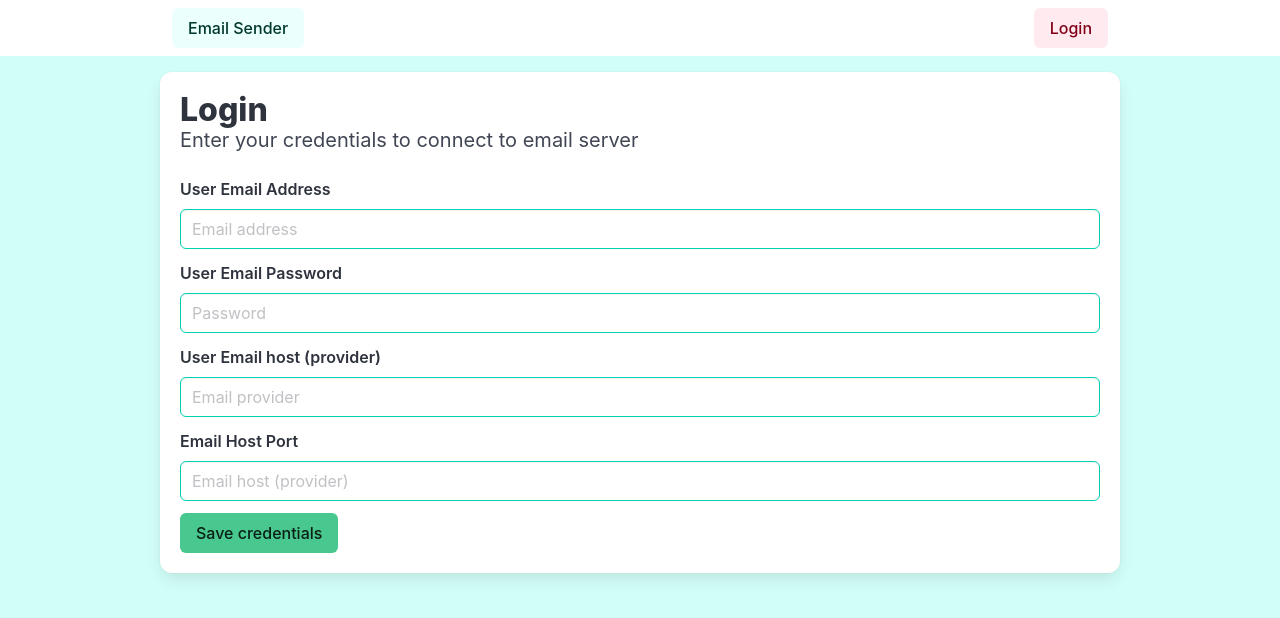
After one commit to MaxUlianov/emailAppDjangoV2, a Django app: page /email_sender/login_form in a window 1280 px wide. The commit adds this page. Shown: the top 618 px of the page. Run offline with Django 4.2, Linux system fonts and the light colour scheme; parts of the project's set-up code (start-up, migrations or seed data) failed here and were passed over; some libraries are stand-ins or nearby versions.

Commit message:
Implemented adding, checking and erasing user email credentials with .env file, besides defaults from app setup; added user credentials views and HTML templates; slightly edited other templates

```diff
--- a/email_sender_app/forms.py
+++ b/email_sender_app/forms.py
@@ -1,40 +1,62 @@
 from django import forms
 from email_sender_app.tasks import send_email_task
+
+
+LINE_INPUT_FIELD_CLASS = "input is-primary"
+TEXTAREA_FIELD_CLASS = "textarea is-primary is-normal"
 
 
 class EmailDataForm(forms.Form):
     address = forms.EmailField(label="Email Address", widget=forms.EmailInput(attrs={
         "placeholder": "Enter email address",
-        "class": "input is-primary"
+        "class": LINE_INPUT_FIELD_CLASS
         })
     )
     subject = forms.CharField(
         label="Email Text", widget=forms.Textarea(attrs={
             "placeholder": "Email subject",
-            "class": "input is-primary"
-        })
+            "class": LINE_INPUT_FIELD_CLASS
+        }), required=False
     )
     email_text = forms.CharField(
         label="Email Text", widget=forms.Textarea(attrs={
             "rows": 5,
             "placeholder": "Enter email text",
-            "class": "textarea is-primary is-normal"
+            "class": TEXTAREA_FIELD_CLASS
         })
     )
 
     def send_email(self):
-        send_email_task.delay(recipients=self.cleaned_data["address"],
-                              text_message=self.cleaned_data["email_text"])
+        send_email_task.delay(
+            recipients=self.address,
+            subject=self.subject,
+            email_text=self.email_text,
+        )
 
 
 class EmailHTMLDataForm(EmailDataForm):
+    email_text = forms.CharField(
+        label="Email Text", widget=forms.Textarea(attrs={
+            "rows": 5,
+            "placeholder": "Enter email text",
+            "class": TEXTAREA_FIELD_CLASS
+        }), required=False
+    )
     html_text = forms.CharField(
         label="HTML Contents", widget=forms.Textarea(attrs={
             "rows": 5,
             "placeholder": "Enter html contents",
-            "class": "textarea is-primary is-normal"
+            "class": TEXTAREA_FIELD_CLASS
         })
     )
+
+    def send_email(self):
+        send_email_task.delay(
+            recipients=self.address,
+            subject=self.subject,
+            email_text=self.email_text,
+            html_text=self.html_text
+        )
 
 
 class PreviewHTMLForm(forms.Form):
@@ -42,6 +64,34 @@ class PreviewHTMLForm(forms.Form):
         label="HTML Text", widget=forms.Textarea(attrs={
             "rows": 10,
             "placeholder": "Enter your HTML here to preview",
-            "class": "textarea is-primary is-normal"
+            "class": TEXTAREA_FIELD_CLASS
         })
     )
+
+
+class LoginForm(forms.Form):
+    email = forms.EmailField(
+        label="User Email Address", widget=forms.EmailInput(attrs={
+            "placeholder": "Email address",
+            "class": LINE_INPUT_FIELD_CLASS
+        })
+    )
+    password = forms.CharField(
+        label="User Email Password", widget=forms.PasswordInput(attrs={
+            "placeholder": "Password",
+            "class": LINE_INPUT_FIELD_CLASS
+        })
+    )
+    host = forms.CharField(
+        label="User Email host (provider)", widget=forms.TextInput(attrs={
+            "placeholder": "Email provider",
+            "class": LINE_INPUT_FIELD_CLASS
+        })
+    )
+    port = forms.RegexField(
+        label="Email Host Port", widget=forms.TextInput(attrs={
+            "placeholder": "Email host (provider)",
+            "class": LINE_INPUT_FIELD_CLASS
+        }),
+        regex="^(\d+)$"
+    )
--- a/email_sender_app/templates/email_html_input.html
+++ b/email_sender_app/templates/email_html_input.html
@@ -1,7 +1,7 @@
 {% extends 'base.html' %}
 
 {% block navigation %}
-    {% include "navbar_html_email.html" %}
+    {% include "switch_navbar_html_email.html" %}
 {% endblock navigation %}
 
 {% block content %}
--- a/email_sender_app/templates/email_input.html
+++ b/email_sender_app/templates/email_input.html
@@ -1,7 +1,7 @@
 {% extends 'base.html' %}
 
 {% block navigation %}
-    {% include "navbar_plain_email.html" %}
+    {% include "switch_navbar_plain_email.html" %}
 {% endblock navigation %}
 
 {% block content %}
--- /dev/null
+++ b/email_sender_app/templates/login_form.html
@@ -0,0 +1,40 @@
+{% extends 'base.html' %}
+{% block content %}
+
+    <h1 class="title">Login</h1>
+    <h4 class="subtitle">Enter your credentials to connect to email server</h4>
+
+    <form method="post">
+        {% csrf_token %}
+
+        <div class="field">
+            <label class="label">User Email Address</label>
+            <div class="control">
+              {{ form.email }}
+            </div>
+        </div>
+
+        <div class="field">
+            <label class="label">User Email Password</label>
+            <div class="control">
+              {{ form.password }}
+            </div>
+        </div>
+
+        <div class="field">
+            <label class="label">User Email host (provider)</label>
+            <div class="control">
+              {{ form.host }}
+            </div>
+        </div>
+
+        <div class="field">
+            <label class="label">Email Host Port</label>
+            <div class="control">
+              {{ form.port }}
+            </div>
+        </div>
+        <input class="button is-success" value="Save credentials" type="submit"/>
+    </form>
+
+{% endblock content %}
--- a/email_sender_app/templates/navbar_email_sender.html
+++ b/email_sender_app/templates/navbar_email_sender.html
@@ -1,13 +1,21 @@
 <div class="navbar" style="justify-content: center">
 
   <nav class="navbar" role="navigation" style="width: 75%" aria-label="main navigation">
-    <div class="navbar-brand"></div>
+    <div class="navbar-brand">
+        <div class="navbar-item">
+            <div class="buttons">
+              <a href="/email_sender/" class="button is-primary is-light">
+                Email Sender
+              </a>
+          </div>
+        </div>
+    </div>
 
     <div class="navbar-end">
         <div class="navbar-item">
             <div class="buttons">
-              <a href="/email_sender/login" class="button is-primary is-light">
-                Log in
+              <a href="/email_sender/login_status" class="button is-danger is-light">
+                Login
               </a>
           </div>
         </div>
--- a/email_sender_app/urls.py
+++ b/email_sender_app/urls.py
@@ -1,5 +1,6 @@
 from django.urls import path
-from email_sender_app.views import EmailDataFormView, EmailSendSuccess, EmailHTMLDataFormView, PreviewHTMLFormView
+from email_sender_app.views import EmailDataFormView, EmailSendSuccess, EmailHTMLDataFormView,\
+    PreviewHTMLFormView, LoginView, LoginFormView
 
 app_name = "email_sender_app"
 
@@ -9,4 +10,6 @@ urlpatterns = [
     path('email_sender/email_sender_success/', EmailSendSuccess.as_view(), name='email_send_success'),
     path('email_sender/preview_html/', PreviewHTMLFormView.as_view(), name='preview_html'),
     # path('email_sender/preview_html_view', )
+    path('email_sender/login_status', LoginView.as_view(), name='login_status'),
+    path('email_sender/login_form', LoginFormView.as_view(), name='login_form')
 ]
--- a/email_sender_app/views.py
+++ b/email_sender_app/views.py
@@ -1,10 +1,13 @@
 import logging
 
 from django.shortcuts import render, redirect
-from email_sender_app.forms import EmailDataForm, EmailHTMLDataForm, PreviewHTMLForm
+from email_sender_app.forms import EmailDataForm, EmailHTMLDataForm, PreviewHTMLForm, LoginForm
 from django.views.generic.edit import FormView
-from django.views.generic.base import TemplateView
+from django.views.generic.base import TemplateView, View
 from django.utils.html import format_html
+
+from .sender_credentials import write_user_credentials, user_credentials_available,\
+    read_user_credentials, erase_user_credentials
 
 
 class EmailDataFormView(FormView):
@@ -37,3 +40,46 @@ class PreviewHTMLFormView(FormView):
         html = format_html(form.cleaned_data['html'])
         logging.info(f'cleaned html = {html}')
         return render(self.request, self.html_preview_template, {'html': html})
+
+
+class LoginView(View):
+    def get(self, request):
+        if user_credentials_available():
+            # Render login_status
+            data = read_user_credentials()
+            return render(request, 'login_status.html', {
+                'email': data['email'],
+                'host': data['host'],
+                'port': data['port']
+            })
+        else:
+            # Redirect to login_form
+            return redirect('email_sender_app:login_form')
+
+    def post(self, request):
+        # Delete creds, redirect to login_form
+        erase_user_credentials()
+        return redirect('email_sender_app:login_form')
+
+
+class LoginFormView(View):
+    def get(self, request):
+        # Render login_form
+        form = LoginForm()
+        return render(request, 'login_form.html', {'form': form})
+
+    def post(self, request):
+        form = LoginForm(request.POST)
+        if form.is_valid():
+            email = form.cleaned_data['email']
+            password = form.cleaned_data['password']
+            host = form.cleaned_data['host']
+            port = form.cleaned_data['port']
+
+            write_user_credentials(email, password, host, port)
+
+            # Redirect to login_status
+            return redirect('email_sender_app:login_status')
+        else:
+            # Re-render LoginForm
+            return render(request, 'login_form.html', {'form': form})
```
Also changed, not shown: email_sender_app/sender_credentials.py (added, +52 -0 lines), email_sender_app/tasks.py (+10 -13 lines), email_sender_app/templates/login_status.html (added, +43 -0 lines), email_sender_app/templates/switch_navbar_html_email.html (renamed from email_sender_app/templates/navbar_html_email.html), email_sender_app/templates/switch_navbar_plain_email.html (renamed from email_sender_app/templates/navbar_plain_email.html).
